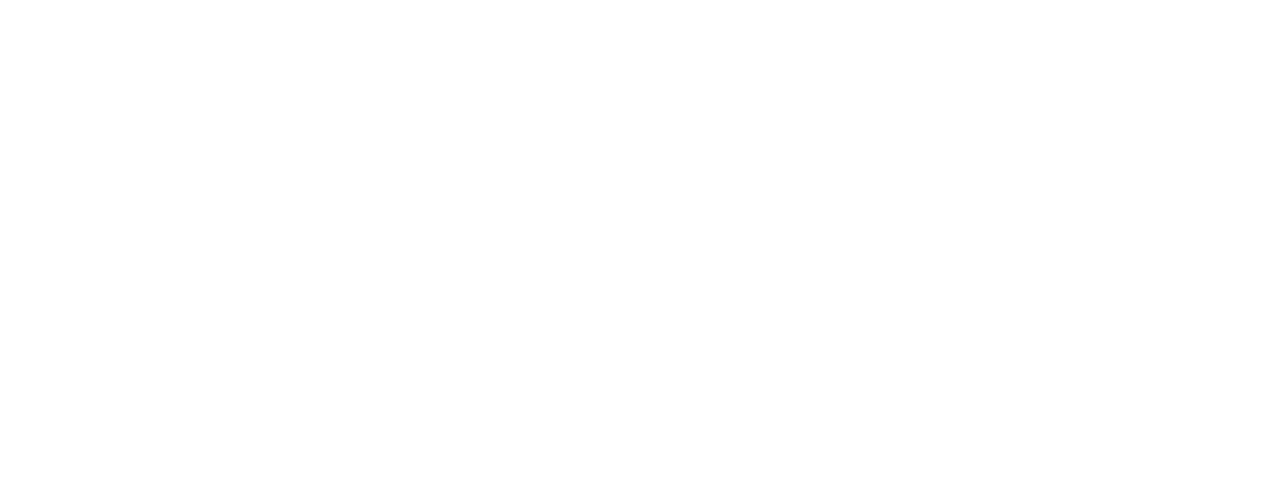
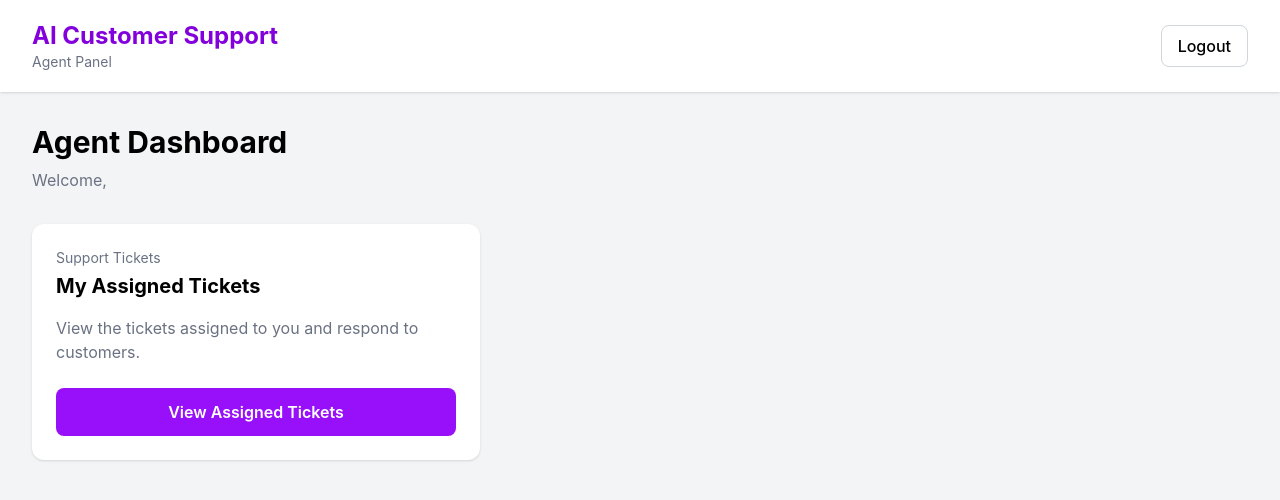
Before and after one commit to Shivanisingh2209/AiCustomerSupportFrontend, a React (Vite) app: page /agent/dashboard in a window 1280 px wide. Before the commit this address had no page. Shown: the top 500 px of the page. Built offline with nearby package versions, Linux system fonts and the light colour scheme.

Commit message:
agent dashboard created

```diff
--- /dev/null
+++ b/src/pages/agents/AgentDashboard.tsx
@@ -0,0 +1,88 @@
+import { useNavigate } from "react-router-dom";
+
+const AgentDashboard = () => {
+  const navigate = useNavigate();
+
+  const userEmail = localStorage.getItem("userEmail");
+
+  const handleLogout = () => {
+    localStorage.removeItem("token");
+    localStorage.removeItem("userEmail");
+
+    navigate("/login");
+  };
+
+  return (
+    <div className="min-h-screen bg-gray-100">
+
+      {/* Header */}
+      <header className="bg-white shadow">
+        <div className="mx-auto flex max-w-7xl items-center justify-between px-8 py-5">
+
+          <div>
+            <h1 className="text-2xl font-bold text-purple-700">
+              AI Customer Support
+            </h1>
+
+            <p className="text-sm text-gray-500">
+              Agent Panel
+            </p>
+          </div>
+
+          <button
+            onClick={handleLogout}
+            className="rounded-lg border border-gray-300 bg-white px-4 py-2 font-medium hover:bg-gray-50"
+          >
+            Logout
+          </button>
+
+        </div>
+      </header>
+
+      {/* Main */}
+      <main className="mx-auto max-w-7xl p-8">
+
+        {/* Welcome */}
+        <div className="mb-8">
+          <h2 className="text-3xl font-bold">
+            Agent Dashboard
+          </h2>
+
+          <p className="mt-2 text-gray-500">
+            Welcome, {userEmail}
+          </p>
+        </div>
+
+        {/* Assigned Tickets Card */}
+        <div className="max-w-md rounded-xl bg-white p-6 shadow">
+
+          <div className="mb-4">
+            <p className="text-sm text-gray-500">
+              Support Tickets
+            </p>
+
+            <h3 className="mt-1 text-xl font-bold">
+              My Assigned Tickets
+            </h3>
+          </div>
+
+          <p className="mb-6 text-gray-500">
+            View the tickets assigned to you and respond to customers.
+          </p>
+
+          <button
+            onClick={() => navigate("/agent/tickets")}
+            className="w-full rounded-lg bg-purple-600 px-6 py-3 font-semibold text-white hover:bg-purple-700"
+          >
+            View Assigned Tickets
+          </button>
+
+        </div>
+
+      </main>
+
+    </div>
+  );
+};
+
+export default AgentDashboard;
--- a/src/pages/agents/AgentTickets.tsx
+++ b/src/pages/agents/AgentTickets.tsx
@@ -14,7 +14,12 @@ const AgentTickets = () => {
   useEffect(() => {
     const loadTickets = async () => {
       try {
+        setLoading(true);
+        setError("");
+
         const data = await getMyAssignedTickets();
+
+        console.log("Agent assigned tickets:", data);
 
         setTickets(data);
       } catch (error) {
@@ -34,7 +39,7 @@ const AgentTickets = () => {
 
   if (loading) {
     return (
-      <div className="min-h-screen flex items-center justify-center">
+      <div className="flex min-h-screen items-center justify-center bg-gray-100">
         <h1 className="text-2xl font-bold">
           Loading assigned tickets...
         </h1>
@@ -42,25 +47,14 @@ const AgentTickets = () => {
     );
   }
 
-  if (error) {
   return (
     <div className="min-h-screen bg-gray-100 p-8">
-        <div className="mx-auto max-w-6xl">
-          <div className="rounded-lg bg-red-100 p-5 text-red-700">
-            {error}
-          </div>
-        </div>
-      </div>
-    );
-  }
-
-  return (
-    <div className="min-h-screen bg-gray-100 p-8">
-
       <div className="mx-auto max-w-7xl">
 
         {/* Header */}
-        <div className="mb-6">
+        <div className="mb-6 flex items-center justify-between">
+
+          <div>
             <h1 className="text-3xl font-bold">
               My Assigned Tickets
             </h1>
@@ -70,10 +64,26 @@ const AgentTickets = () => {
             </p>
           </div>
 
+          <button
+            onClick={() => navigate("/agent/dashboard")}
+            className="rounded-lg border bg-white px-5 py-3 font-medium hover:bg-gray-50"
+          >
+            ← Dashboard
+          </button>
+
+        </div>
+
+        {/* Error */}
+        {error && (
+          <div className="mb-6 rounded-lg bg-red-100 p-4 text-red-700">
+            {error}
+          </div>
+        )}
+
         {/* Count */}
         <div className="mb-6 rounded-xl bg-white p-6 shadow">
           <p className="text-sm text-gray-500">
-            Assigned Tickets
+            Total Assigned Tickets
           </p>
 
           <p className="mt-1 text-3xl font-bold">
@@ -81,7 +91,7 @@ const AgentTickets = () => {
           </p>
         </div>
 
-        {/* Empty */}
+        {/* No Tickets */}
         {tickets.length === 0 ? (
           <div className="rounded-xl bg-white p-8 text-center shadow">
             <p className="text-gray-500">
@@ -89,6 +99,8 @@ const AgentTickets = () => {
             </p>
           </div>
         ) : (
+
+          /* Tickets Table */
           <div className="overflow-hidden rounded-xl bg-white shadow">
 
             <table className="w-full">
@@ -123,6 +135,7 @@ const AgentTickets = () => {
                     key={ticket.id}
                     className="border-t hover:bg-gray-50"
                   >
+
                     <td className="p-4 font-medium">
                       {ticket.subject || "No subject"}
                     </td>
@@ -146,9 +159,10 @@ const AgentTickets = () => {
                         }
                         className="rounded-lg bg-purple-600 px-4 py-2 font-medium text-white hover:bg-purple-700"
                       >
-                        View
+                        View Details
                       </button>
                     </td>
+
                   </tr>
                 ))}
               </tbody>
@@ -159,7 +173,6 @@ const AgentTickets = () => {
         )}
 
       </div>
-
     </div>
   );
 };
--- a/src/pages/auth/Login.tsx
+++ b/src/pages/auth/Login.tsx
@@ -26,15 +26,37 @@ const Login = () => {
 
       console.log("Login response:", token);
 
+      // Save JWT token
       localStorage.setItem("token", token);
 
+      // Save logged-in email
       localStorage.setItem("userEmail", email);
 
-      navigate("/dashboard");
+      // Read JWT payload
+      const payload = JSON.parse(
+        atob(token.split(".")[1])
+      );
+
+      console.log("JWT Payload:", payload);
+
+      // Get role from JWT
+      const role = payload.role || payload.roles;
+
+      console.log("Logged in role:", role);
+
+      // Redirect according to role
+      if (role === "AGENT" || role === "ROLE_AGENT") {
+        navigate("/agent/dashboard");
+      } else {
+        navigate("/dashboard");
+      }
+
     } catch (error) {
       console.error("Login failed:", error);
 
-      setError("Login failed. Please check your email and password.");
+      setError(
+        "Login failed. Please check your email and password."
+      );
     } finally {
       setLoading(false);
     }
--- a/src/pages/tickets/TicketDetails.tsx
+++ b/src/pages/tickets/TicketDetails.tsx
@@ -164,10 +164,10 @@ const TicketDetails = () => {
           </div>
 
           <button
-            onClick={() => navigate("/tickets")}
+            onClick={() => navigate("/agent/tickets")}
             className="rounded-lg border bg-white px-5 py-3 font-medium hover:bg-gray-50"
           >
-            ← Back
+            ← Back to Assigned Tickets
           </button>
         </div>
 
@@ -209,11 +209,11 @@ const TicketDetails = () => {
 
             <div className="rounded-lg bg-gray-50 p-4">
               <p className="text-sm text-gray-500">
-                Agent
+                Assigned Agent
               </p>
 
               <p className="mt-1 font-semibold">
-                {ticket.agentId ?? "Unassigned"}
+                {ticket.agentId ? "Assigned to you" : "Unassigned"}
               </p>
             </div>
 
--- a/src/routes/AppRoutes.tsx
+++ b/src/routes/AppRoutes.tsx
@@ -6,6 +6,7 @@ import Tickets from "../pages/tickets/Tickets";
 import CreateTicket from "../pages/tickets/CreateTicket";
 import TicketDetails from "../pages/tickets/TicketDetails";
 import AgentTickets from "../pages/agents/AgentTickets";
+import AgentDashboard from "../pages/agents/AgentDashboard";
 
 const Home = () => {
   return (
@@ -27,6 +28,7 @@ const AppRoutes = () => {
         <Route path="/tickets" element={<Tickets />} />
         <Route path="/tickets/create" element={<CreateTicket />} />
         <Route path="/tickets/:id" element={<TicketDetails />} />
+        <Route  path="/agent/dashboard"  element={<AgentDashboard />} />
         <Route path="/agent/tickets" element={<AgentTickets />} />
 
       </Routes>
```
Lines whose indentation alone changed are shown as unchanged.
